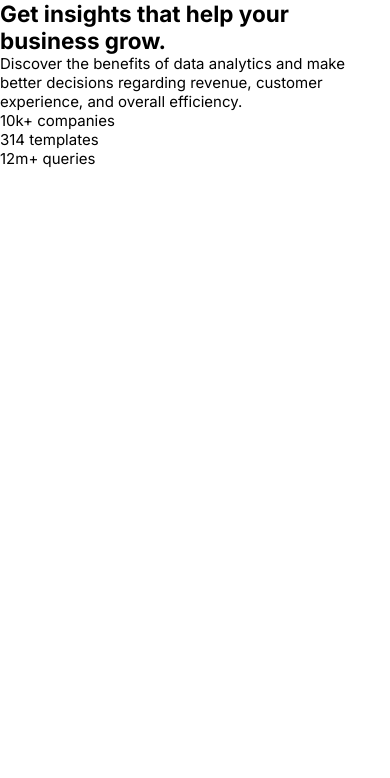
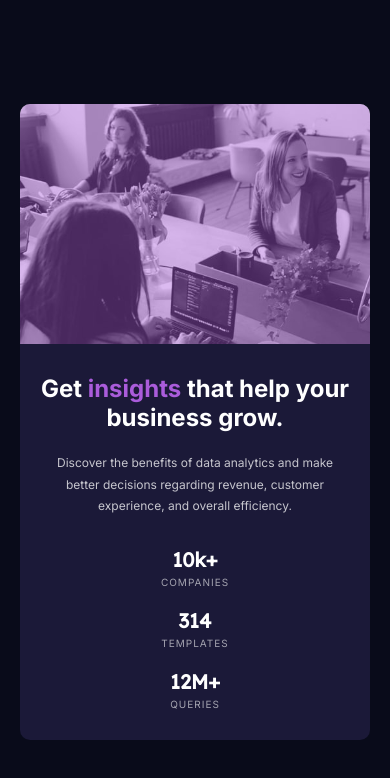
Before and after one commit to leoscabyx/stats-card-component, a plain HTML site: page index.html in a window 390 px wide. Drawn offline with Linux system fonts and the light colour scheme.

Commit message:
Estilos para vista desktop y mobile

```diff
--- a/css/estilos.css
+++ b/css/estilos.css
@@ -1,7 +1,7 @@
 :root {
     --color-primary-1: hsl(233, 47%, 7%);
     --color-primary-2: hsl(244, 38%, 16%);
-    --color-primary-2: hsl(277, 64%, 61%);
+    --color-primary-3: hsl(277, 64%, 61%);
     --color-neutral-1: hsl(0, 0%, 100%);
     --color-neutral-2: hsla(0, 0%, 100%, 0.75);
     --color-neutral-3: hsla(0, 0%, 100%, 0.6);
@@ -17,3 +17,139 @@ body {
     font-family: 'Inter', sans-serif;
     font-size: 15px;
 }
+
+section {
+    min-height: 100vh;
+    padding-left: 32px;
+    padding-right: 32px;
+    background-color: var(--color-primary-1);
+    color: var(--color-neutral-1);
+    display: flex;
+    flex-direction: column;
+    justify-content: center;
+}
+
+section > div {
+    width: 100%;
+    max-width: 1110px;
+    min-height: 400px;
+    margin: 0 auto;
+    display: flex;
+    overflow: hidden;
+    border-radius: 10px;
+}
+
+.content-text, .content-img {
+    width: 50%;
+}
+
+.content-text {
+    background-color: var(--color-primary-2);
+    padding: 60px 100px 60px 60px;
+}
+
+.content-img {
+    background-image: url('../images/image-header-desktop.jpg');
+    /* background-color: var(--color-primary-3); */
+    background-repeat: no-repeat;
+    background-size: cover;
+    background-position: top center;
+    position: relative;
+}
+
+h2 {
+    font-size: 32px;
+    font-weight: 700;
+    margin-bottom: 20px;
+}
+
+h2 span {
+    color: var(--color-primary-3);
+}
+
+p {
+    font-size: 12px;
+    color: var(--color-neutral-2);
+    margin-bottom: 60px;
+    line-height: 1.8;
+    width: 70%;
+}
+
+.analytics {
+    margin-top: auto;
+    display: flex;
+    flex-wrap: wrap;
+    row-gap: 20px;
+}
+
+.analytic {
+    margin-right: 60px;
+    display: flex;
+    flex-direction: column;
+}
+
+.analytic__number {
+    font-size: 20px;
+    font-weight: 700;
+    font-family: 'Lexend Deca';
+    margin-bottom: 4px;
+}
+
+.analytic__text {
+    font-size: 10px;
+    text-transform: uppercase;
+    color: var(--color-neutral-3);
+    letter-spacing: 1px;
+}
+
+.content-img::before {
+    content: '';
+    background-color: hsla(277, 64%, 61%, 0.6);
+    /* background-color: #AA5CDB; */
+    width: 100%;
+    height: 100%;
+    position: absolute;
+    top: 0;
+    left: 0;
+    opacity: 0.7;
+}
+
+@media (max-width: 768px) {
+    section {
+        padding: 30px 20px;
+    }
+
+    section > div {
+        flex-direction: column-reverse;
+    }
+
+    .content-text, .content-img {
+        width: 100%;
+    }
+
+    .content-text {
+        padding: 30px 20px;
+        text-align: center;
+    }
+
+    .content-img {
+        height: 240px;
+    }
+
+    h2 {
+        font-size: 24px;
+    }
+
+    p {
+        width: 100%;
+        margin-bottom: 30px;
+    }
+
+    .analytics {
+        flex-direction: column;
+    }
+
+    .analytic {
+        margin-right: 0;
+    }
+}
--- a/index.html
+++ b/index.html
@@ -21,28 +21,28 @@
   <main>
     <section>
       <div>
-        <div>
+        <div class="content-text">
           <h2>Get <span>insights</span> that help your business grow.</h2>
 
           <p>Discover the benefits of data analytics and make better decisions regarding revenue, customer
             experience, and overall efficiency.</p>
 
-          <div>
-            <div>
-              <span>10k+</span>
-              <span>companies</span>
+          <div class="analytics">
+            <div class="analytic">
+              <span class="analytic__number">10k+</span>
+              <span class="analytic__text">companies</span>
             </div>
-            <div>
-              <span>314</span>
-              <span>templates</span>
+            <div class="analytic">
+              <span class="analytic__number">314</span>
+              <span class="analytic__text">templates</span>
             </div>
-            <div>
-              <span>12m+</span>
-              <span>queries</span>
+            <div class="analytic">
+              <span class="analytic__number">12M+</span>
+              <span class="analytic__text">queries</span>
             </div>
           </div>
         </div>
-        <div>
+        <div class="content-img">
           <!-- Imagen de fondo para el div en este caso desde el css con background-image -->
         </div>
       </div>
```
